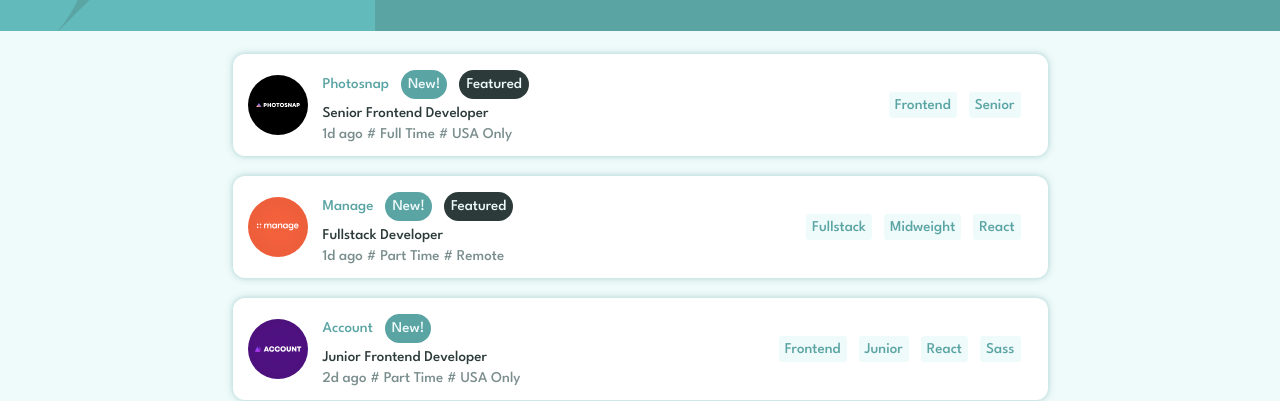
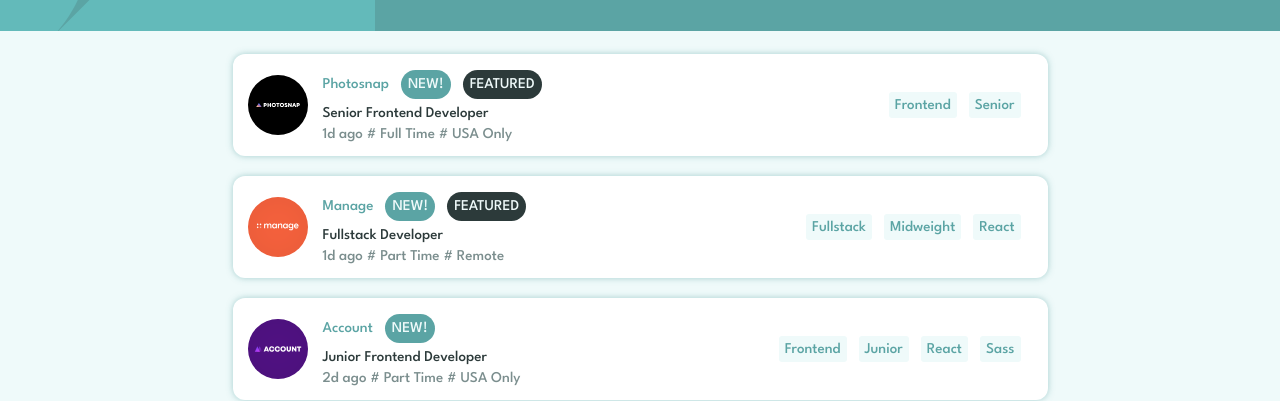
Before and after one commit to goody-dev/job-listings-app-filter, a React (Vite) app: page / in a window 1280 px wide. Shown: the part 125-526 px from the top of the page. Built offline with nearby package versions, Linux system fonts and the light colour scheme.

Commit message:
Removed unused React import.

```diff
--- a/src/Components/Listings.tsx
+++ b/src/Components/Listings.tsx
@@ -32,8 +32,8 @@ const Listings = ({jobs}: any) => {
                 <div className='company-listing'>
                     <div className='top-section'>
                       <p className='company'>{job.company}</p>
-                      {job.new && <StatusTag>New!</StatusTag>}
-                      {job.featured && <StatusTag>Featured</StatusTag>}
+                      {job.new && <StatusTag>NEW!</StatusTag>}
+                      {job.featured && <StatusTag>FEATURED</StatusTag>}
                     </div>
                     <p className='position'>{job.position}</p>
                     <p className='description'>{job.postedAt} # {job.contract} # {job.location}</p>
--- a/src/Utilities/StatusTag.tsx
+++ b/src/Utilities/StatusTag.tsx
@@ -1,8 +1,6 @@
-import React from 'react'
-
 const StatusTag = ({children}: any) => {
   return (
-    <div className={children === "New!"? 'new-tag':'feature-tag'}>
+    <div className={children === "NEW!"? 'new-tag':'feature-tag'}>
       {children}
     </div>
   )
```
